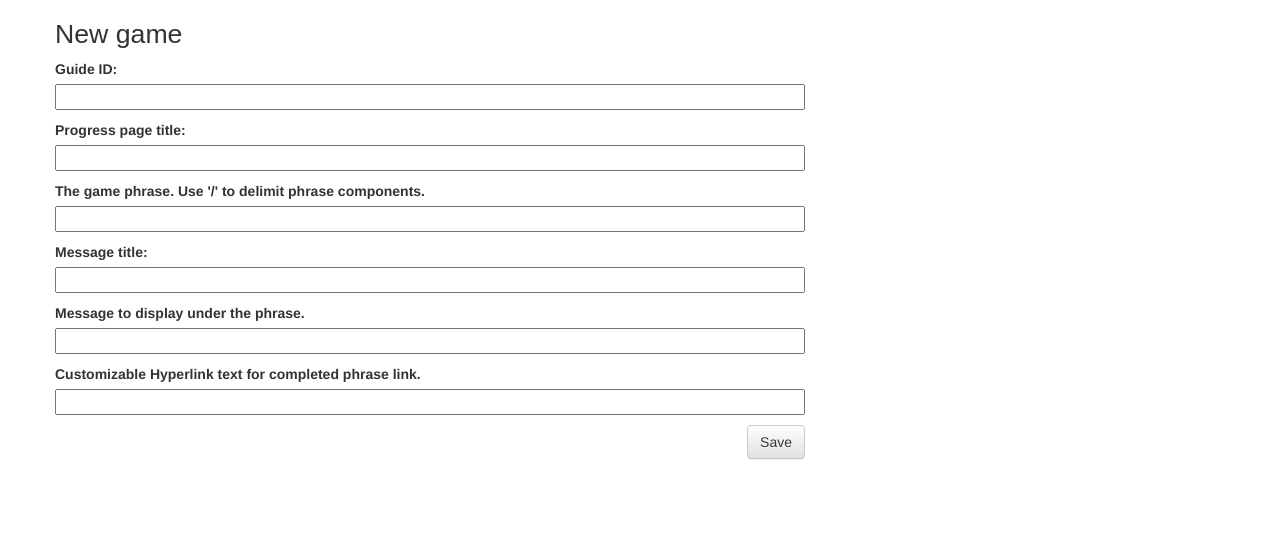
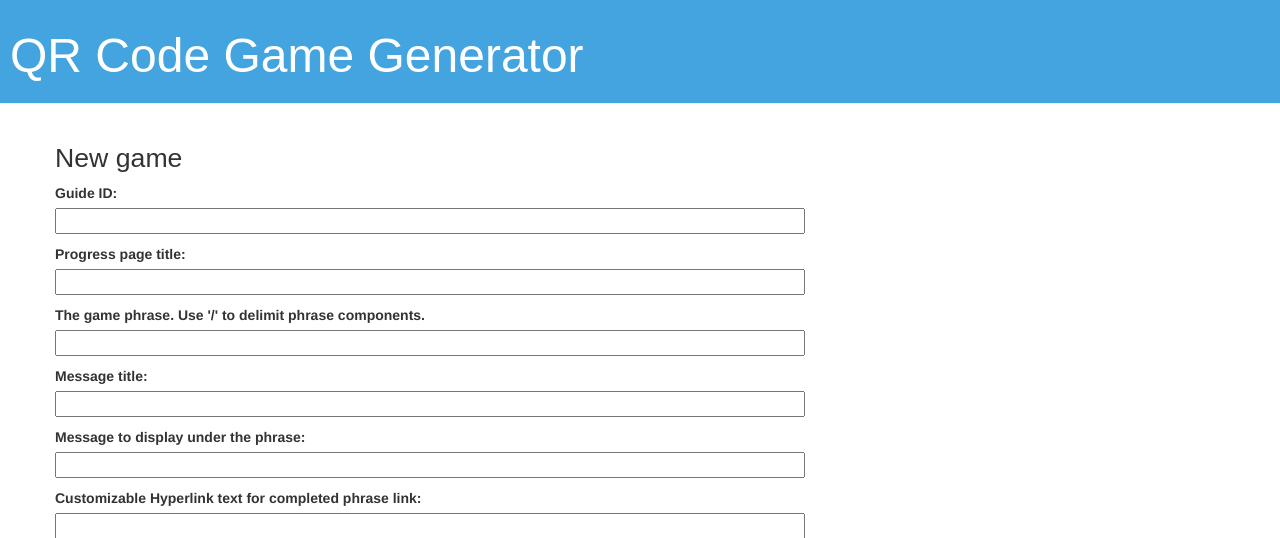
Before and after one commit to gfdipert/GB-QR-Code-Game, a Django app: page /qrcodegame/ in a window 1280 px wide. Shown: the top 538 px of the page. Run offline with Django 3.2, Linux system fonts and the light colour scheme; some libraries are stand-ins or nearby versions.

Commit message:
Fixed branding

```diff
--- a/qrcodegame/forms.py
+++ b/qrcodegame/forms.py
@@ -5,5 +5,5 @@ class QRCode(forms.Form):
 	page_title = forms.CharField(label="Progress page title")
 	phrase = forms.CharField(label="The game phrase.  Use '/' to delimit phrase components.")
 	message_title = forms.CharField(label="Message title")
-	message = forms.CharField(label="Message to display under the phrase.")
-	completedurl = forms.URLField(label="Customizable Hyperlink text for completed phrase link.",required=False)
+	message = forms.CharField(label="Message to display under the phrase")
+	completedurl = forms.URLField(label="Customizable Hyperlink text for completed phrase link",required=False)
--- /dev/null
+++ b/qrcodegame/templates/qrcodegame/base.html
@@ -0,0 +1,23 @@
+{% load staticfiles %}
+<html>
+    <head>
+        <title>QR Code Game</title>
+        <link rel="stylesheet" href="//maxcdn.bootstrapcdn.com/bootstrap/3.2.0/css/bootstrap.min.css">
+        <link rel="stylesheet" href="//maxcdn.bootstrapcdn.com/bootstrap/3.2.0/css/bootstrap-theme.min.css">
+        <link href='https://fonts.googleapis.com/css?family=Oxygen' rel='stylesheet' type='text/css'>
+        <link rel="stylesheet" href="{% static 'css/qrcodegame.css' %}">
+    </head>
+    <body>
+        <div class="page-header">
+            <h1><a href="/">QR Code Game Generator</a></h1>
+        </div>
+        <div class="content container">
+            <div class="row">
+                <div class="col-md-8">
+                {% block content %}
+                {% endblock %}
+                </div>
+            </div>
+        </div>
+    </body>
+</html>
--- a/qrcodegame/templates/qrcodegame/game_edit.html
+++ b/qrcodegame/templates/qrcodegame/game_edit.html
@@ -1,23 +1,9 @@
-{% load staticfiles %}
-<html>
-    <head>
-        <title>QR Code Game Generator</title>
-        <link rel="stylesheet" href="//maxcdn.bootstrapcdn.com/bootstrap/3.2.0/css/bootstrap.min.css">
-        <link rel="stylesheet" href="//maxcdn.bootstrapcdn.com/bootstrap/3.2.0/css/bootstrap-theme.min.css">
-        <link href='https://fonts.googleapis.com/css?family=Oxygen' rel='stylesheet' type='text/css'>
-        <link rel="stylesheet" href="{% static 'css/qrcodegame.css' %}">
-    </head>
-    <body>
-        <div class="content container">
-            <div class="row">
-                <div class="col-md-8">
-    				<h1>New game</h1>
-    					<form method="POST" class="post-form">{% csrf_token %}
-        					{{ form.as_p }}
-        				<button type="submit" class="save btn btn-default">Save</button>
-    					</form>
-                </div>
-            </div>
-        </div>
-    </body>
-</html>
+{% extends 'qrcodegame/base.html' %}
+
+{% block content %}
+    <h1>New game</h1>
+    <form method="POST" class="post-form">{% csrf_token %}
+        {{ form.as_p }}
+        <button type="submit" class="save btn btn-default">Save</button>
+    </form>
+{% endblock %}
```
